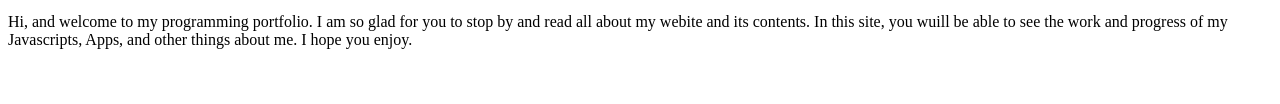
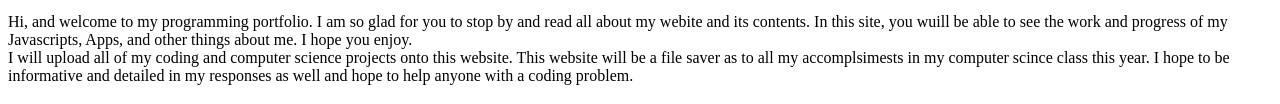
Before and after one commit to orion-ai/orion-ai.github.io, a plain HTML site: page index.html in a window 1280 px wide. Shown: the part 693-797 px from the top of the page. Drawn offline with Linux system fonts and the light colour scheme.

Commit message:
Update index.html

```diff
--- a/index.html
+++ b/index.html
@@ -17,6 +17,7 @@
             </tr>
             <tr>
         </table>
-        <p> Hi, and welcome to my programming portfolio.  I am so glad for you to stop by and read all about my webite and its contents.  In this site, you wuill be able to see the work and progress of my Javascripts, Apps, and other things about me.  I hope you enjoy.</p>
+        <p> Hi, and welcome to my programming portfolio.  I am so glad for you to stop by and read all about my webite and its contents.  In this site, you wuill be able to see the work and progress of my Javascripts, Apps, and other things about me.  I hope you enjoy.
+        <br> I will upload all of my coding and computer science projects onto this website.  This website will be a file saver as to all my accomplsimests in my computer scince class this year.  I hope to be informative and detailed in my responses as well and hope to help anyone with a coding problem.</br></p>
     </body>
 </html>
```
